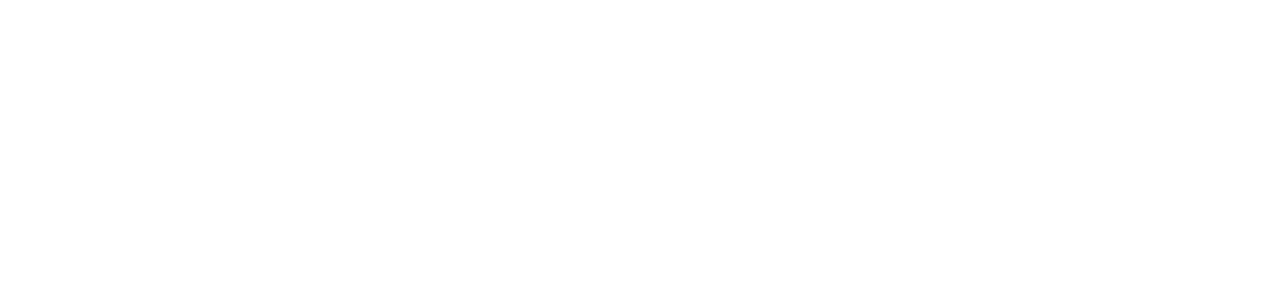
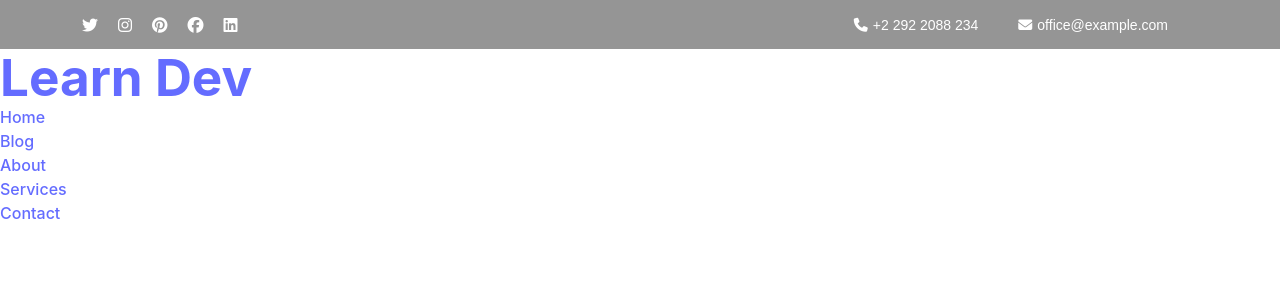
Before and after one commit to Raivals/Animated_Website, a React (Vite) app: page / in a window 1280 px wide. Shown: the top 300 px of the page. Built offline with nearby package versions, Linux system fonts and the light colour scheme.

Commit message:
Add icons

```diff
--- a/index.html
+++ b/index.html
@@ -2,6 +2,10 @@
 <html lang="en">
   <head>
     <meta charset="UTF-8" />
+    <script
+      src="https://kit.fontawesome.com/178645c6e5.js"
+      crossorigin="anonymous"
+    ></script>
     <link rel="icon" type="image/svg+xml" href="/vite.svg" />
     <meta name="viewport" content="width=device-width, initial-scale=1.0" />
     <title>Vite + React</title>
--- a/package.json
+++ b/package.json
@@ -9,6 +9,9 @@
     "preview": "vite preview"
   },
   "dependencies": {
+    "@fortawesome/fontawesome-svg-core": "^6.2.1",
+    "@fortawesome/free-solid-svg-icons": "^6.2.1",
+    "@fortawesome/react-fontawesome": "^0.2.0",
     "react": "^18.2.0",
     "react-dom": "^18.2.0"
   },
--- /dev/null
+++ b/src/CSS/Navbar.css
@@ -0,0 +1,48 @@
+.res-navbar {
+  position: absolute;
+  left: 0;
+  right: 0;
+  top: 0;
+  width: 100%;
+  z-index: 9;
+}
+
+.top-area {
+  padding: 12px 0;
+  background: rgba(44, 44, 44, 0.5);
+}
+
+.nav-row {
+  display: flex;
+  justify-content: space-between;
+  align-items: center;
+  padding-left: 4.5rem;
+  padding-right: 4.5rem;
+}
+
+.column {
+  display: flex;
+}
+
+.social-icon i {
+  color: #fff;
+  margin: 0 10px;
+  cursor: pointer;
+}
+
+.social-icon i:hover {
+  color: #28ae60;
+}
+
+.info span {
+  font-size: 14px;
+  font-family: "Poppins", sans-serif;
+  padding-right: 40px;
+  color: #fff;
+}
+
+.info i {
+  font-size: 14px;
+  margin-right: 5px;
+  color: #fff;
+}
--- a/src/Component/Navbar.jsx
+++ b/src/Component/Navbar.jsx
@@ -1,16 +1,61 @@
 import React, { Fragment } from "react"
+import "../CSS/Navbar.css"
 
 const Navbar = () => {
   return (
     <Fragment>
       <section className="res-navbar">
-        <div className="topp-area">
+        <div className="top-area">
           <div className="nav-row">
             <div className="column">
-              <div className="social-icon"></div>
+              <div className="social-icon">
+                <i class="fa-brands fa-twitter"></i>
+                <i class="fa-brands fa-instagram"></i>
+                <i class="fa-brands fa-pinterest"></i>
+                <i class="fa-brands fa-facebook"></i>
+                <i class="fa-brands fa-linkedin"></i>
+              </div>
             </div>
-            <div className="column"></div>
+            <div className="column">
+              <div className="info">
+                <i className="fa-solid fa-phone"></i>
+                <span>+2 292 2088 234</span>
+              </div>
+
+              <div className="info">
+                <i className="fa-solid fa-envelope"></i>
+                <span>office@example.com</span>
+              </div>
+            </div>
           </div>
+        </div>
+
+        <div className="bottom-nav">
+          <div className="bottom-row">
+            <a href="/">
+              <h1>
+                Learn <span>Dev</span>
+              </h1>
+            </a>
+            <ul>
+              <li>
+                <a href="/"> Home </a>
+              </li>
+              <li>
+                <a href="#"> Blog </a>
+              </li>
+              <li>
+                <a href="#"> About </a>
+              </li>
+              <li>
+                <a href="#"> Services </a>
+              </li>
+              <li>
+                <a href="#"> Contact </a>
+              </li>
+            </ul>
+          </div>
+          <div className="nav-border"></div>
         </div>
       </section>
     </Fragment>
```
Also changed, not shown: 1 other file (tests, documents, lock files or other folders).
